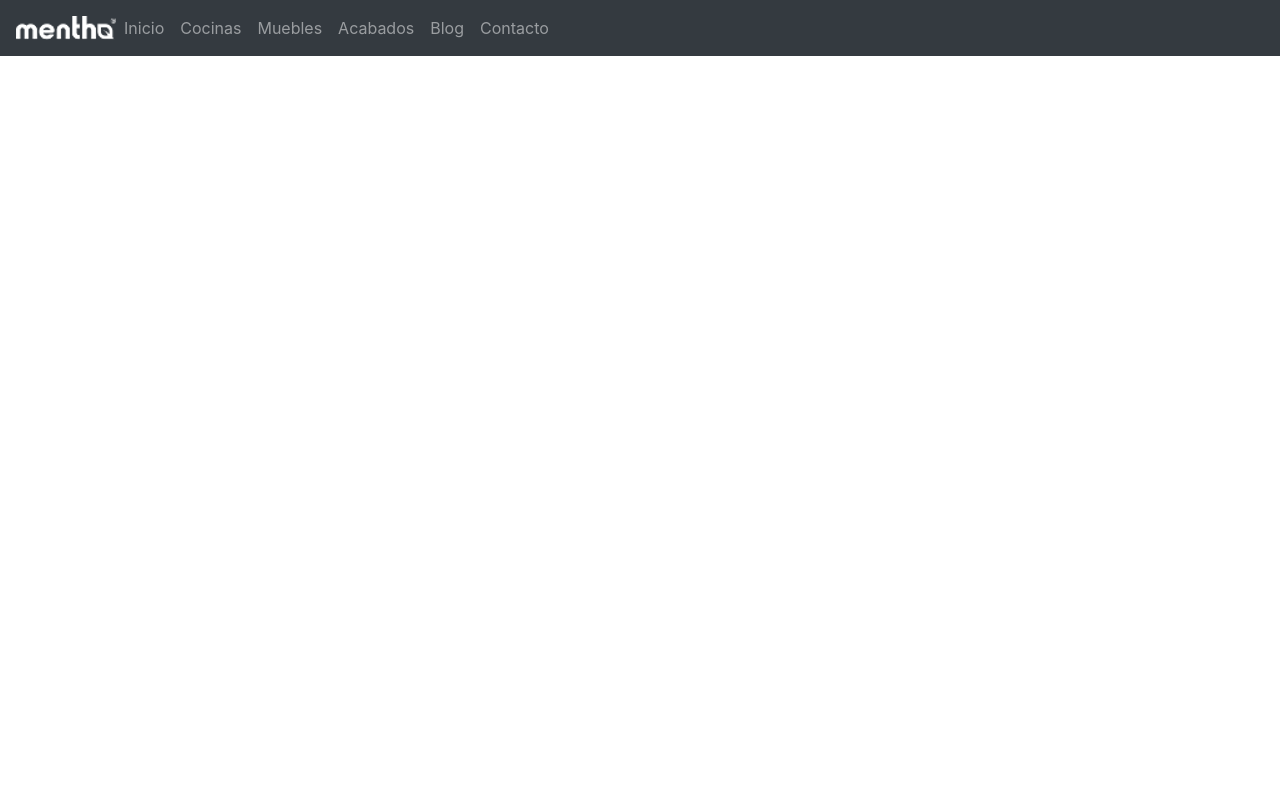
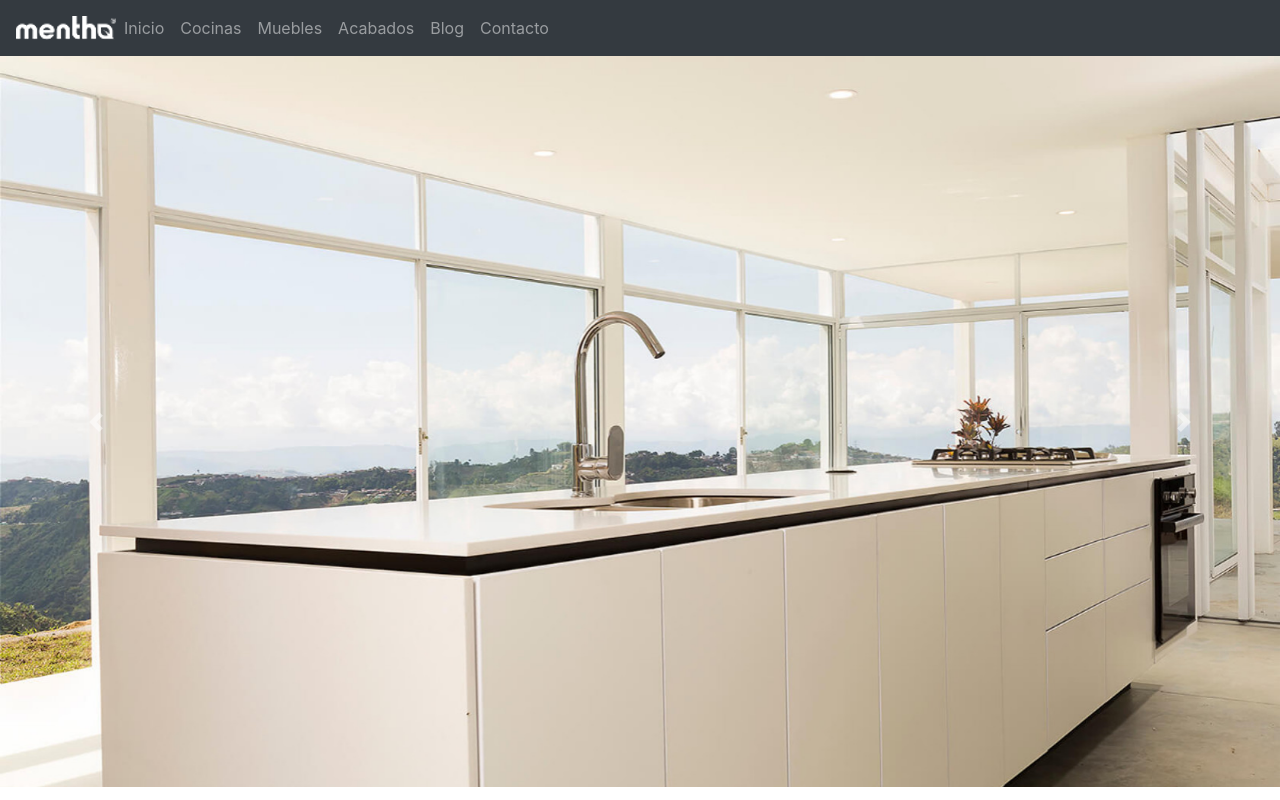
Before and after one commit to analistaDigital01/proyectoweb1, a PHP site: page / in a window 1280 px wide. Run offline with PHP 8.4, Linux system fonts and the light colour scheme.

Commit message:
Se incluyen slider

```diff
--- a/index.php
+++ b/index.php
@@ -10,36 +10,7 @@
     <title>Monty</title>
 </head>
 <body>
-<header>
-</header>
-<nav class="navbar navbar-expand-lg navbar navbar-dark bg-dark">
-  <img src="img/logo-mentha-blanco3.png" alt="monty">
-  <button class="navbar-toggler" type="button" data-toggle="collapse" data-target="#navbarNav" aria-controls="navbarNav" aria-expanded="false" aria-label="Toggle navigation">
-    <span class="navbar-toggler-icon"></span>
-  </button>
-  <div class="collapse navbar-collapse" id="navbarNav">
-    <ul class="navbar-nav">
-      <li class="nav-item">
-        <a class="nav-link" href="#">Inicio <span class="sr-only">(current)</span></a>
-      </li>
-      <li class="nav-item">
-        <a class="nav-link" href="#">Cocinas</a>
-      </li>
-      <li class="nav-item">
-        <a class="nav-link" href="#">Muebles</a>
-      </li>
-      <li class="nav-item">
-        <a class="nav-link " href="#">Acabados</a>
-      </li>
-      <li class="nav-item">
-        <a class="nav-link " href="#">Blog </a>
-      </li>
-      <li class="nav-item">
-        <a class="nav-link " href="#">Contacto</a>
-      </li>
-    </ul>
-
-  </div>
-</nav>
+    <?php include("nav.php"); ?>
+    <?php include("slider.php"); ?>
 </body>
 </html>
--- /dev/null
+++ b/nav.php
@@ -0,0 +1,30 @@
+
+    <nav class="navbar navbar-expand-lg navbar navbar-dark bg-dark">
+    <img src="img/logo-mentha-blanco3.png" alt="monty">
+    <button class="navbar-toggler" type="button" data-toggle="collapse" data-target="#navbarNav" aria-controls="navbarNav" aria-expanded="false" aria-label="Toggle navigation">
+      <span class="navbar-toggler-icon"></span>
+    </button>
+    <div class="collapse navbar-collapse" id="navbarNav">
+      <ul class="navbar-nav">
+        <li class="nav-item">
+          <a class="nav-link" href="#">Inicio <span class="sr-only">(current)</span></a>
+        </li>
+        <li class="nav-item">
+          <a class="nav-link" href="#">Cocinas</a>
+        </li>
+        <li class="nav-item">
+          <a class="nav-link" href="#">Muebles</a>
+        </li>
+        <li class="nav-item">
+          <a class="nav-link " href="#">Acabados</a>
+        </li>
+        <li class="nav-item">
+          <a class="nav-link " href="#">Blog </a>
+        </li>
+        <li class="nav-item">
+          <a class="nav-link " href="#">Contacto</a>
+        </li>
+      </ul>
+
+    </div>
+  </nav>
--- /dev/null
+++ b/slider.php
@@ -0,0 +1,21 @@
+<div id="carouselExampleFade" class="carousel slide carousel-fade" data-ride="carousel">
+  <div class="carousel-inner">
+    <div class="carousel-item active">
+      <img class="img-fluid" alt="Responsive image" src="img/cocina-mentha-3.JPG" alt="First slide">
+    </div>
+    <div class="carousel-item">
+    <img class="img-fluid" alt="Responsive image" src="img/cocina-mentha2.jpg" alt="First slide">
+    </div>
+    <div class="carousel-item">
+    <img class="img-fluid" alt="Responsive image" src="img/cocina-mentha4.jpg" alt="First slide">
+    </div>
+  </div>
+  <a class="carousel-control-prev" href="#carouselExampleFade" role="button" data-slide="prev">
+    <span class="carousel-control-prev-icon" aria-hidden="true"></span>
+
+  </a>
+  <a class="carousel-control-next" href="#carouselExampleFade" role="button" data-slide="next">
+    <span class="carousel-control-next-icon" aria-hidden="true"></span>
+
+  </a>
+</div>
```
Also changed, not shown: img/cocina-mentha-3.JPG (added), img/cocina-mentha2.jpg (added), img/cocina-mentha4.jpg (added).
